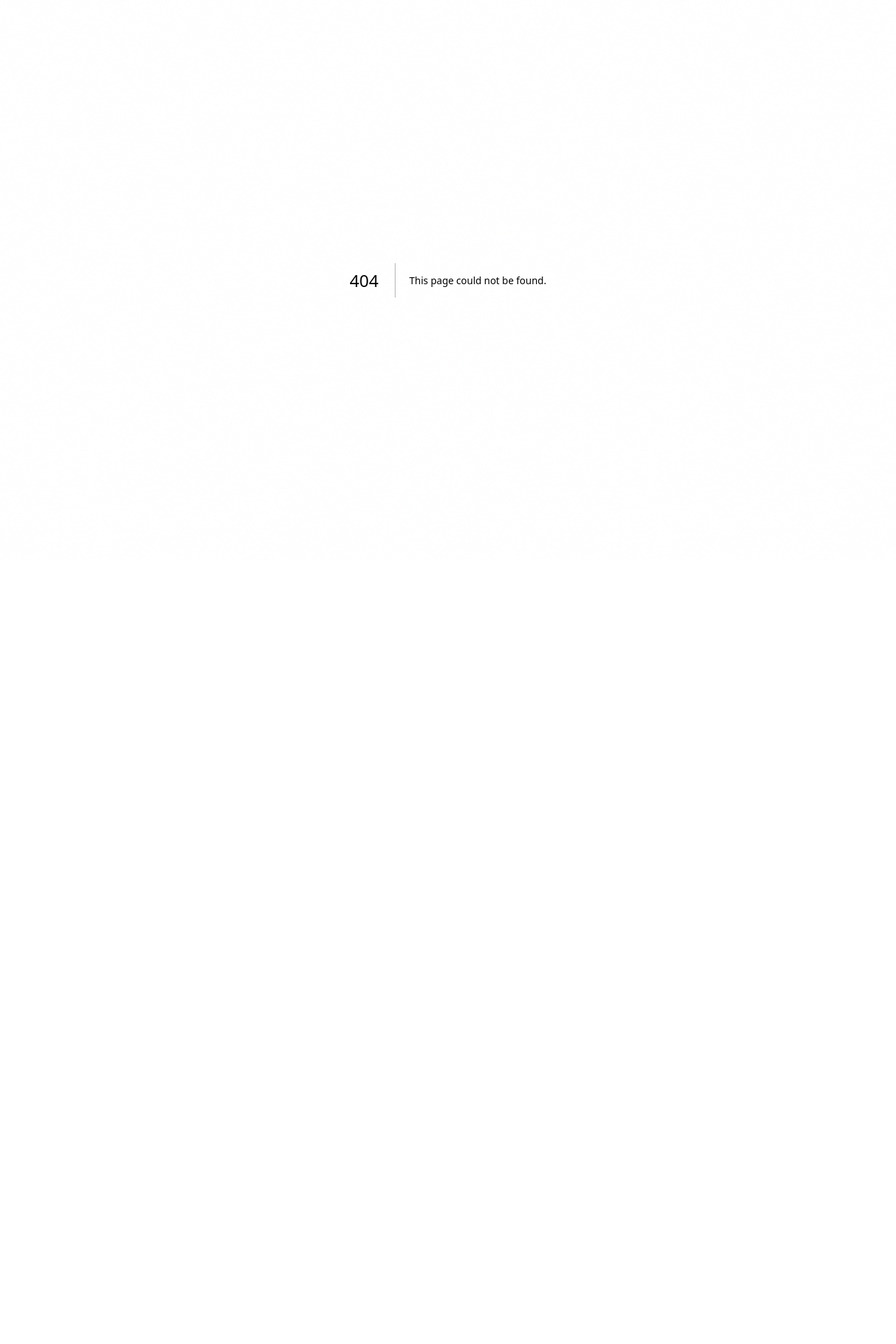
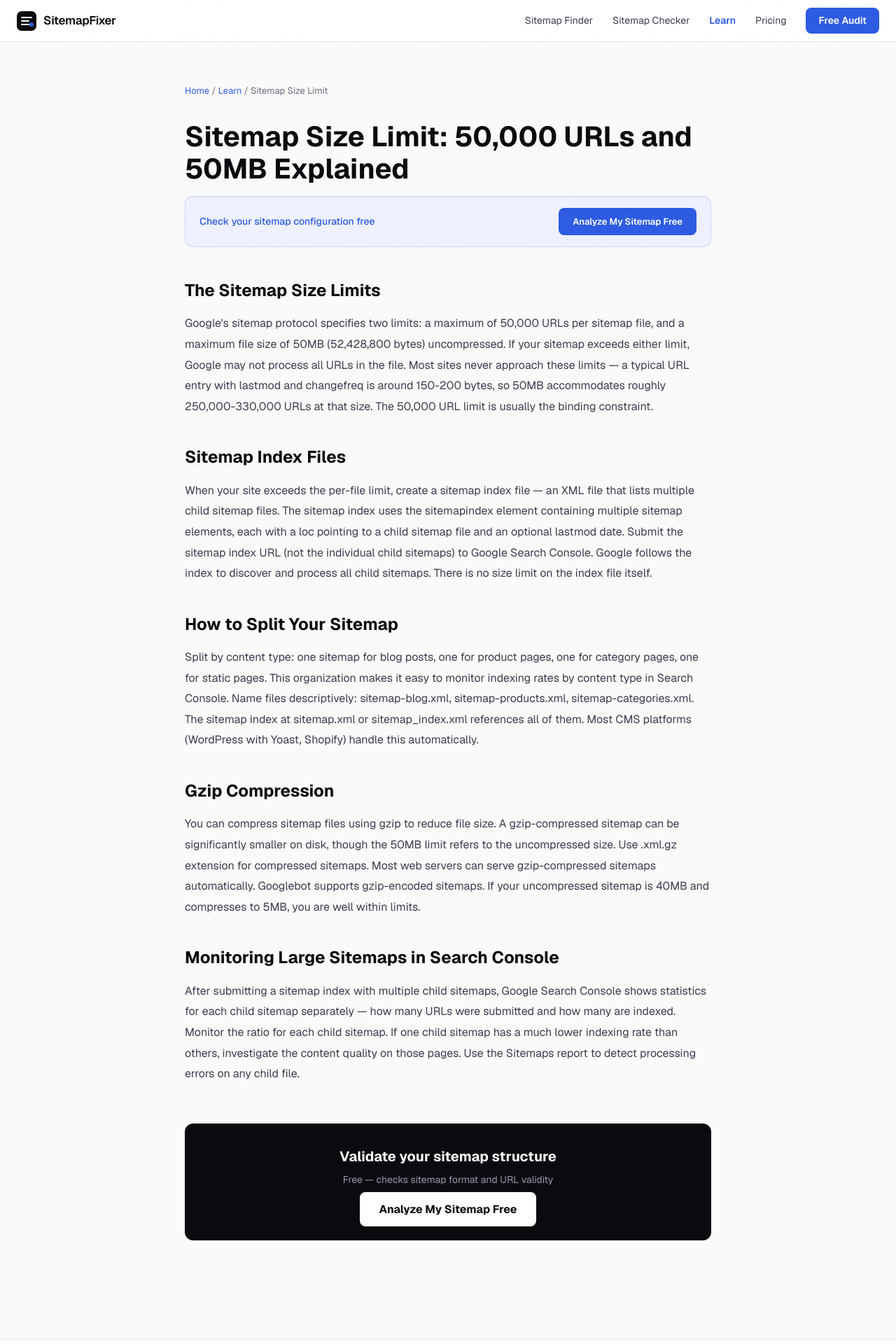
Before and after one commit to Watermelon-Coctail-Bar/sitemap-fixer, a Next.js app: page /learn/sitemap-size-limit in a window 1280 px wide. Before the commit this address had no page. Shown: the top 1920 px of the page at 70% size. Before the commit the page ends 800 px from the top, so only its background shows below. Built offline with nearby package versions, Linux system fonts and the light colour scheme.

Commit message:
Create page.tsx

```diff
--- /dev/null
+++ b/src/app/learn/sitemap-size-limit/page.tsx
@@ -0,0 +1,42 @@
+import type { Metadata } from 'next';
+export const metadata: Metadata = {
+  title: 'Sitemap Size Limit: 50,000 URLs and 50MB — What to Do When You Hit It | SitemapFixer',
+  description: "Google limits each sitemap file to 50,000 URLs and 50MB uncompressed. Here is how sitemap index files work and how to split large sitemaps correctly.",
+  alternates: { canonical: 'https://sitemapfixer.com/learn/sitemap-size-limit' },
+};
+const sections = [
+  { h: "The Sitemap Size Limits", d: "Google's sitemap protocol specifies two limits: a maximum of 50,000 URLs per sitemap file, and a maximum file size of 50MB (52,428,800 bytes) uncompressed. If your sitemap exceeds either limit, Google may not process all URLs in the file. Most sites never approach these limits — a typical URL entry with lastmod and changefreq is around 150-200 bytes, so 50MB accommodates roughly 250,000-330,000 URLs at that size. The 50,000 URL limit is usually the binding constraint." },
+  { h: "Sitemap Index Files", d: "When your site exceeds the per-file limit, create a sitemap index file — an XML file that lists multiple child sitemap files. The sitemap index uses the sitemapindex element containing multiple sitemap elements, each with a loc pointing to a child sitemap file and an optional lastmod date. Submit the sitemap index URL (not the individual child sitemaps) to Google Search Console. Google follows the index to discover and process all child sitemaps. There is no size limit on the index file itself." },
+  { h: "How to Split Your Sitemap", d: "Split by content type: one sitemap for blog posts, one for product pages, one for category pages, one for static pages. This organization makes it easy to monitor indexing rates by content type in Search Console. Name files descriptively: sitemap-blog.xml, sitemap-products.xml, sitemap-categories.xml. The sitemap index at sitemap.xml or sitemap_index.xml references all of them. Most CMS platforms (WordPress with Yoast, Shopify) handle this automatically." },
+  { h: "Gzip Compression", d: "You can compress sitemap files using gzip to reduce file size. A gzip-compressed sitemap can be significantly smaller on disk, though the 50MB limit refers to the uncompressed size. Use .xml.gz extension for compressed sitemaps. Most web servers can serve gzip-compressed sitemaps automatically. Googlebot supports gzip-encoded sitemaps. If your uncompressed sitemap is 40MB and compresses to 5MB, you are well within limits." },
+  { h: "Monitoring Large Sitemaps in Search Console", d: "After submitting a sitemap index with multiple child sitemaps, Google Search Console shows statistics for each child sitemap separately — how many URLs were submitted and how many are indexed. Monitor the ratio for each child sitemap. If one child sitemap has a much lower indexing rate than others, investigate the content quality on those pages. Use the Sitemaps report to detect processing errors on any child file." },
+];
+export default function Page() {
+  return (
+    <div style={{ maxWidth: 800, margin: '0 auto', padding: '60px 24px' }}>
+      <nav style={{ fontSize: 13, color: '#6b6b7d', marginBottom: 32 }}>
+        <a href="/" style={{ color: '#2d5be3', textDecoration: 'none' }}>Home</a>{' / '}
+        <a href="/learn" style={{ color: '#2d5be3', textDecoration: 'none' }}>Learn</a>{' / '}
+        <span>Sitemap Size Limit</span>
+      </nav>
+      <h1 style={{ fontSize: 40, fontWeight: 700, color: '#0a0a0f', marginBottom: 16, lineHeight: 1.15 }}>Sitemap Size Limit: 50,000 URLs and 50MB Explained</h1>
+      <div style={{ background: '#eef1ff', border: '1px solid rgba(45,91,227,0.2)', borderRadius: 12, padding: '16px 20px', marginBottom: 40, display: 'flex', alignItems: 'center', justifyContent: 'space-between', gap: 16 }}>
+        <span style={{ fontSize: 14, color: '#2d5be3', fontWeight: 500 }}>Check your sitemap configuration free</span>
+        <a href="/" style={{ background: '#2d5be3', color: 'white', padding: '10px 20px', borderRadius: 8, textDecoration: 'none', fontWeight: 600, fontSize: 13 }}>Analyze My Sitemap Free</a>
+      </div>
+      <div style={{ fontSize: 16, color: '#3d3d4f', lineHeight: 1.85 }}>
+        {sections.map(({ h, d }) => (
+          <div key={h} style={{ marginBottom: 36 }}>
+            <h2 style={{ fontSize: 24, fontWeight: 700, color: '#0a0a0f', marginBottom: 10 }}>{h}</h2>
+            <p style={{ margin: 0 }}>{d}</p>
+          </div>
+        ))}
+      </div>
+      <div style={{ background: '#0a0a0f', borderRadius: 12, padding: '32px', textAlign: 'center', marginTop: 56 }}>
+        <div style={{ fontSize: 20, fontWeight: 700, color: 'white', marginBottom: 8 }}>Validate your sitemap structure</div>
+        <div style={{ color: '#9999aa', marginBottom: 20, fontSize: 14 }}>Free — checks sitemap format and URL validity</div>
+        <a href="/" style={{ background: 'white', color: '#0a0a0f', padding: '14px 28px', borderRadius: 8, textDecoration: 'none', fontWeight: 700 }}>Analyze My Sitemap Free</a>
+      </div>
+    </div>
+  );
+}
```
